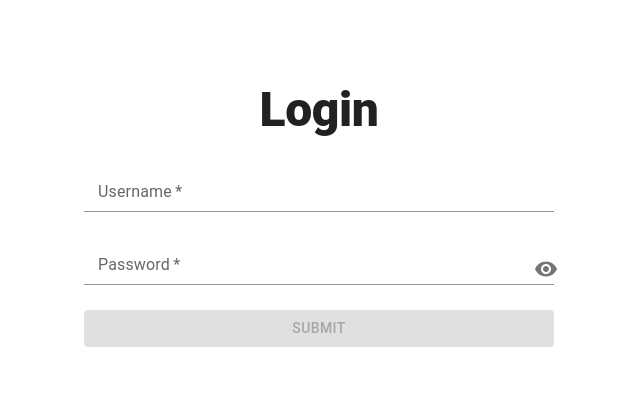
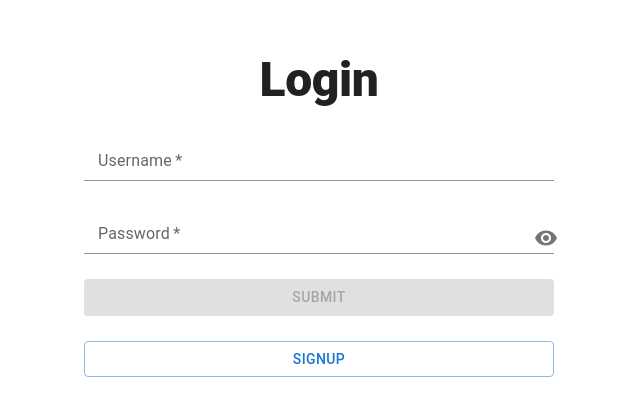
Before and after one commit to cptShpek/chat-app, a React (Create React App) app in the folder client/: page /auth/login in a window 1280 px wide. Shown: the part 186-602 px from the top of the page, without its empty margins (321-961 px from the left). Built offline with nearby package versions, Linux system fonts and the light colour scheme.

Commit message:
Add SignUp page

```diff
--- /dev/null
+++ b/client/src/pages/auth/AuthPage.tsx
@@ -0,0 +1,55 @@
+import React, { useCallback, useState } from "react";
+import { Login } from "./login";
+import styled from "@emotion/styled";
+import { Backdrop, Box, Button, CircularProgress } from "@mui/material";
+import { SignUp } from "./signUp";
+import { useLogin } from "../../hooks";
+
+const Container = styled("div")({
+  height: "100vh",
+  display: "flex",
+  alignItems: "center",
+  justifyContent: "center",
+});
+
+const Paper = styled(Box)({
+  display: "flex",
+  flexDirection: "column",
+  alignItems: "center",
+  gap: "25px",
+  justifyContent: "center",
+  width: "500px",
+  padding: "15px",
+});
+
+export const AuthPage: React.FC = () => {
+  const loading = false;
+  const [isLogin, setIsLogin] = useState(true);
+  const { loading: loginLoading, login } = useLogin();
+
+  const handleLogin = useCallback(
+    (input: { email: string; password: string }) => login(input),
+    [login]
+  );
+
+  return (
+    <Container>
+      <Backdrop
+        sx={(theme) => ({ color: "#fff", zIndex: theme.zIndex.drawer + 1 })}
+        open={loading}
+      >
+        <CircularProgress />
+      </Backdrop>
+      <Paper>
+        {isLogin ? <Login onLogin={handleLogin} /> : <SignUp />}
+        <Button
+          fullWidth
+          variant="outlined"
+          onClick={() => setIsLogin((v) => !v)}
+        >
+          {isLogin ? "SignUp" : "Log in with existing account"}
+        </Button>
+      </Paper>
+    </Container>
+  );
+};
--- /dev/null
+++ b/client/src/pages/auth/index.ts
@@ -0,0 +1 @@
+export * from "./AuthPage";
--- /dev/null
+++ b/client/src/pages/auth/login/Login.tsx
@@ -0,0 +1,90 @@
+import React, { useCallback, useMemo, useState } from "react";
+import {
+  Button,
+  FormControl,
+  IconButton,
+  Input,
+  InputAdornment,
+  InputLabel,
+  Typography,
+} from "@mui/material";
+import { VisibilityOff, Visibility } from "@mui/icons-material";
+import { getInputValue } from "../../../utils";
+
+interface Props {
+  onLogin: (input: { email: string; password: string }) => void;
+}
+
+export const Login: React.FC<Props> = ({ onLogin }) => {
+  const [show, setShow] = useState(false);
+  const [password, setPassword] = useState<string>("");
+  const [email, setEmail] = useState<string>("");
+  const empty = useMemo(() => !password || !email, [password, email]);
+
+  const handleMouseDownUpPassword = (
+    event: React.MouseEvent<HTMLButtonElement>
+  ) => {
+    event.preventDefault();
+  };
+
+  const handlePasswordChange = (e: any) => {
+    const value = getInputValue(e);
+    setPassword(value);
+  };
+
+  const handleUsernameChange = (e: any) => {
+    const value = getInputValue(e);
+    setEmail(value);
+  };
+
+  const handleSubmit = useCallback(
+    () => onLogin({ email, password }),
+    [email, password, onLogin]
+  );
+
+  return (
+    <>
+      <Typography variant="h2">Login</Typography>
+      <FormControl fullWidth required>
+        <InputLabel htmlFor="email">Username</InputLabel>
+        <Input
+          id="email"
+          placeholder="email"
+          value={email}
+          onChange={handleUsernameChange}
+        />
+      </FormControl>
+      <FormControl fullWidth required>
+        <InputLabel htmlFor="password">Password</InputLabel>
+        <Input
+          id="password"
+          type={show ? "text" : "password"}
+          value={password}
+          onChange={handlePasswordChange}
+          placeholder="password"
+          endAdornment={
+            <InputAdornment position="end">
+              <IconButton
+                aria-label="toggle password visibility"
+                onClick={() => setShow((v) => !v)}
+                onMouseDown={handleMouseDownUpPassword}
+                onMouseUp={handleMouseDownUpPassword}
+                edge="end"
+              >
+                {show ? <VisibilityOff /> : <Visibility />}
+              </IconButton>
+            </InputAdornment>
+          }
+        />
+      </FormControl>
+      <Button
+        disabled={empty}
+        fullWidth
+        variant="contained"
+        onClick={handleSubmit}
+      >
+        SUBMIT
+      </Button>
+    </>
+  );
+};
--- /dev/null
+++ b/client/src/pages/auth/login/index.ts
@@ -0,0 +1 @@
+export * from "./Login";
--- /dev/null
+++ b/client/src/pages/auth/signUp/SignUp.tsx
@@ -0,0 +1,5 @@
+import React from "react";
+
+export const SignUp: React.FC = () => {
+  return <h1>signUp</h1>;
+};
--- /dev/null
+++ b/client/src/pages/auth/signUp/index.ts
@@ -0,0 +1 @@
+export * from "./SignUp";
--- a/client/src/pages/login/LoginPage.tsx
+++ /dev/null
@@ -1,117 +0,0 @@
-import styled from "@emotion/styled";
-import React, { useCallback, useMemo, useState } from "react";
-import {
-  Backdrop,
-  Box,
-  Button,
-  CircularProgress,
-  FormControl,
-  IconButton,
-  Input,
-  InputAdornment,
-  InputLabel,
-  Typography,
-} from "@mui/material";
-import { VisibilityOff, Visibility } from "@mui/icons-material";
-import { getInputValue } from "../../utils";
-import { useLogin } from "../../hooks";
-
-const Container = styled("div")({
-  height: "100vh",
-  display: "flex",
-  alignItems: "center",
-  justifyContent: "center",
-});
-
-const Paper = styled(Box)({
-  display: "flex",
-  flexDirection: "column",
-  alignItems: "center",
-  gap: "25px",
-  justifyContent: "center",
-  width: "500px",
-  padding: "15px",
-});
-
-export const LoginPage: React.FC = () => {
-  const { loading, login } = useLogin();
-  const [show, setShow] = useState(false);
-  const [password, setPassword] = useState<string>("");
-  const [email, setEmail] = useState<string>("");
-  const empty = useMemo(() => !password || !email, [password, email]);
-
-  const handleMouseDownUpPassword = (
-    event: React.MouseEvent<HTMLButtonElement>
-  ) => {
-    event.preventDefault();
-  };
-
-  const handlePasswordChange = (e: any) => {
-    const value = getInputValue(e);
-    setPassword(value);
-  };
-
-  const handleUsernameChange = (e: any) => {
-    const value = getInputValue(e);
-    setEmail(value);
-  };
-
-  const handleSubmit = useCallback(
-    () => login({ email, password }),
-    [email, password, login]
-  );
-
-  return (
-    <Container>
-      <Backdrop
-        sx={(theme) => ({ color: "#fff", zIndex: theme.zIndex.drawer + 1 })}
-        open={loading}
-      >
-        <CircularProgress />
-      </Backdrop>
-      <Paper>
-        <Typography variant="h2">Login</Typography>
-        <FormControl fullWidth required>
-          <InputLabel htmlFor="email">Username</InputLabel>
-          <Input
-            id="email"
-            placeholder="email"
-            value={email}
-            onChange={handleUsernameChange}
-          />
-        </FormControl>
-        <FormControl fullWidth required>
-          <InputLabel htmlFor="password">Password</InputLabel>
-          <Input
-            id="password"
-            type={show ? "text" : "password"}
-            value={password}
-            onChange={handlePasswordChange}
-            placeholder="password"
-            endAdornment={
-              <InputAdornment position="end">
-                <IconButton
-                  aria-label="toggle password visibility"
-                  onClick={() => setShow((v) => !v)}
-                  onMouseDown={handleMouseDownUpPassword}
-                  onMouseUp={handleMouseDownUpPassword}
-                  edge="end"
-                >
-                  {show ? <VisibilityOff /> : <Visibility />}
-                </IconButton>
-              </InputAdornment>
-            }
-          />
-        </FormControl>
-        <Button
-          disabled={empty}
-          fullWidth
-          variant="contained"
-          onClick={handleSubmit}
-        >
-          SUBMIT
-        </Button>
-      </Paper>
-    </Container>
-  );
-};
--- a/client/src/pages/login/index.ts
+++ /dev/null
@@ -1 +0,0 @@
-export * from "./LoginPage";
--- a/client/src/router/router.tsx
+++ b/client/src/router/router.tsx
@@ -1,10 +1,10 @@
 import { createBrowserRouter } from "react-router-dom";
 import { HomePage } from "../pages/home";
 import { AppRoutes } from "../constants/routes";
-import { LoginPage } from "../pages/login";
 import { ConfigureProviders } from "../providers";
 import { Layout } from "../layout";
 import { getLastPartOfString } from "../utils";
+import { AuthPage } from "../pages/auth";
 
 export const router = createBrowserRouter([
   {
@@ -23,7 +23,7 @@ export const router = createBrowserRouter([
       },
       {
         path: AppRoutes.LOGIN,
-        element: <LoginPage />,
+        element: <AuthPage />,
       },
     ],
   },
```
Also changed, not shown: 1 other file (tests, documents, lock files or other folders).
